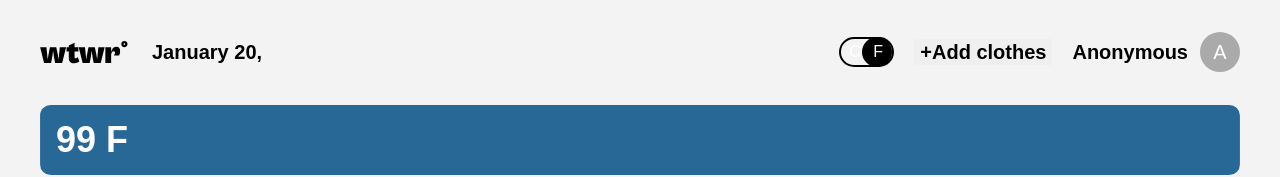
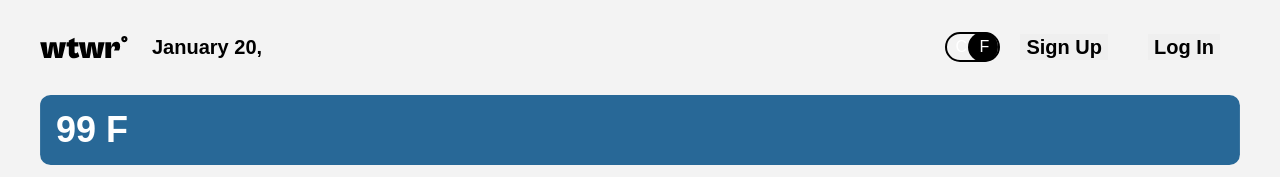
Before and after one commit to sun4205/se_project_react, a React (Vite) app: page / in a window 1280 px wide. Shown: the top 177 px of the page. Built offline with nearby package versions, Linux system fonts and the light colour scheme; no server answers; data requests are answered from the project's data file.

Commit message:
hidden heart

```diff
--- a/src/components/App/App.jsx
+++ b/src/components/App/App.jsx
@@ -43,10 +43,7 @@ function App() {
   const [deleteConfirmation, setDeleteConfirmation] = useState(false);
   const [isRemoveItemModalOpen, setIsRemoveItemModalOpen] = useState(false);
   const [isLoading, setIsLoading] = React.useState(false);
-  const [currentUser, setCurrentUser] = useState({
-    name: "",
-    avatar: "",
-  });
+  const [currentUser, setCurrentUser] = useState(null);
   const [isLoggedIn, setIsLoggedIn] = useState(false);
 
   const navigate = useNavigate();
@@ -141,7 +138,7 @@ function App() {
         if (data.token) {
           setToken(data.token);
           getUserInformation(data.token).then(() => {
-            const redirectPath = location.state?.from?.pathname || "";
+            const redirectPath = location.state?.from?.pathname || "/";
             navigate(redirectPath);
           });
         }
--- a/src/components/ItemCard/ItemCard.jsx
+++ b/src/components/ItemCard/ItemCard.jsx
@@ -33,11 +33,13 @@ function ItemCard({ item, onCardClick, onCardLike }) {
     <li className="card">
       <div className="card__content">
         <h2 className="card__name">{item.name}</h2>
+        {currentUser && (
         <button
           id={`like-btn-${item._id}`}
           onClick={handleLike}
           className={itemLikeButtonClassName}
         ></button>
+        )}
       </div>
 
       <img
--- a/src/components/WeatherCard/WeatherCard.jsx
+++ b/src/components/WeatherCard/WeatherCard.jsx
@@ -37,6 +37,7 @@ function WeatherCard({
   console.log("Selected weatherOption:", weatherOption);
   console.log("Image URL:", weatherOption?.url);
   return (
+
     <section className="weather-card">
       <p className="weather-card__temp">
         {" "}
```
